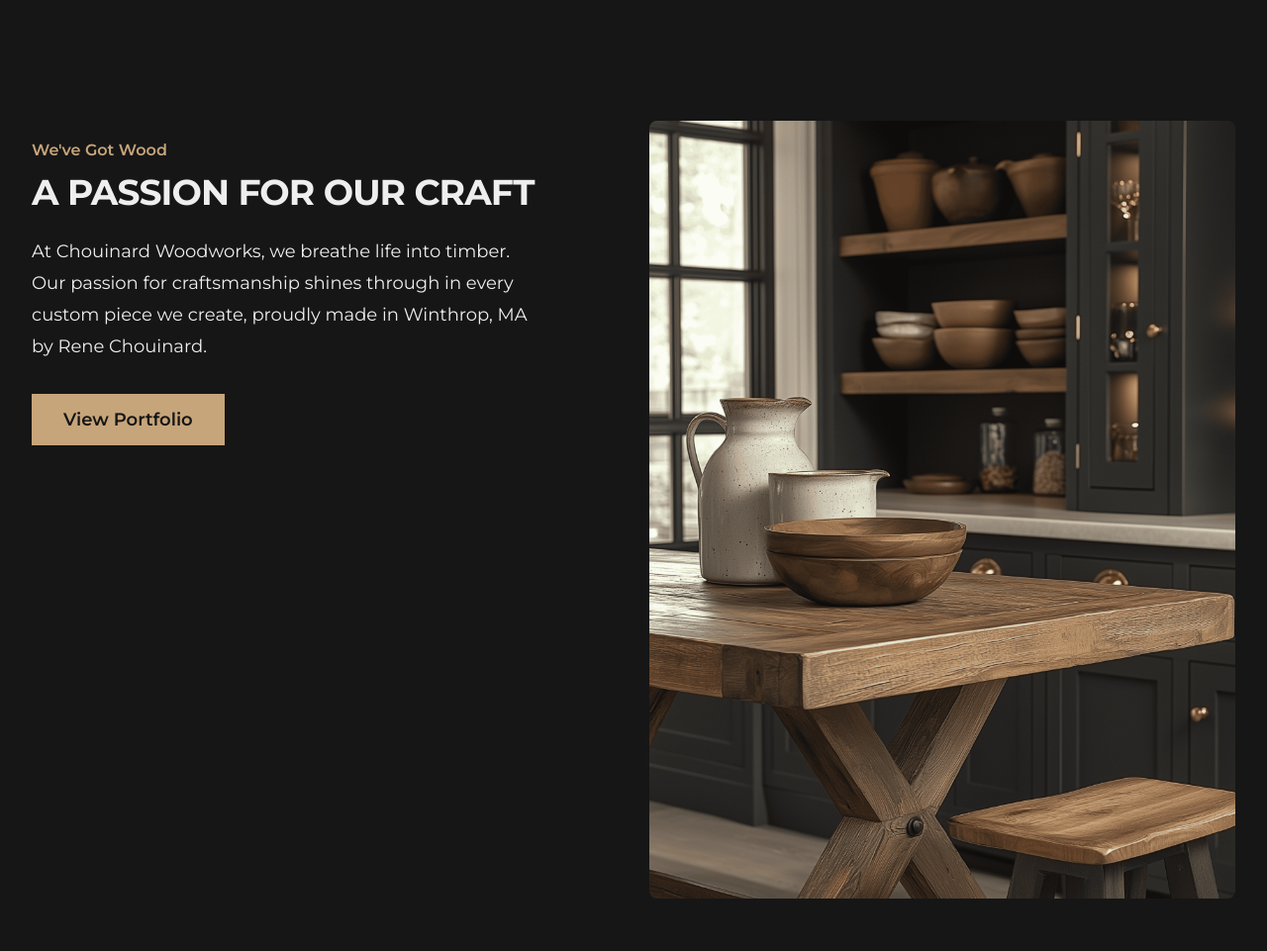
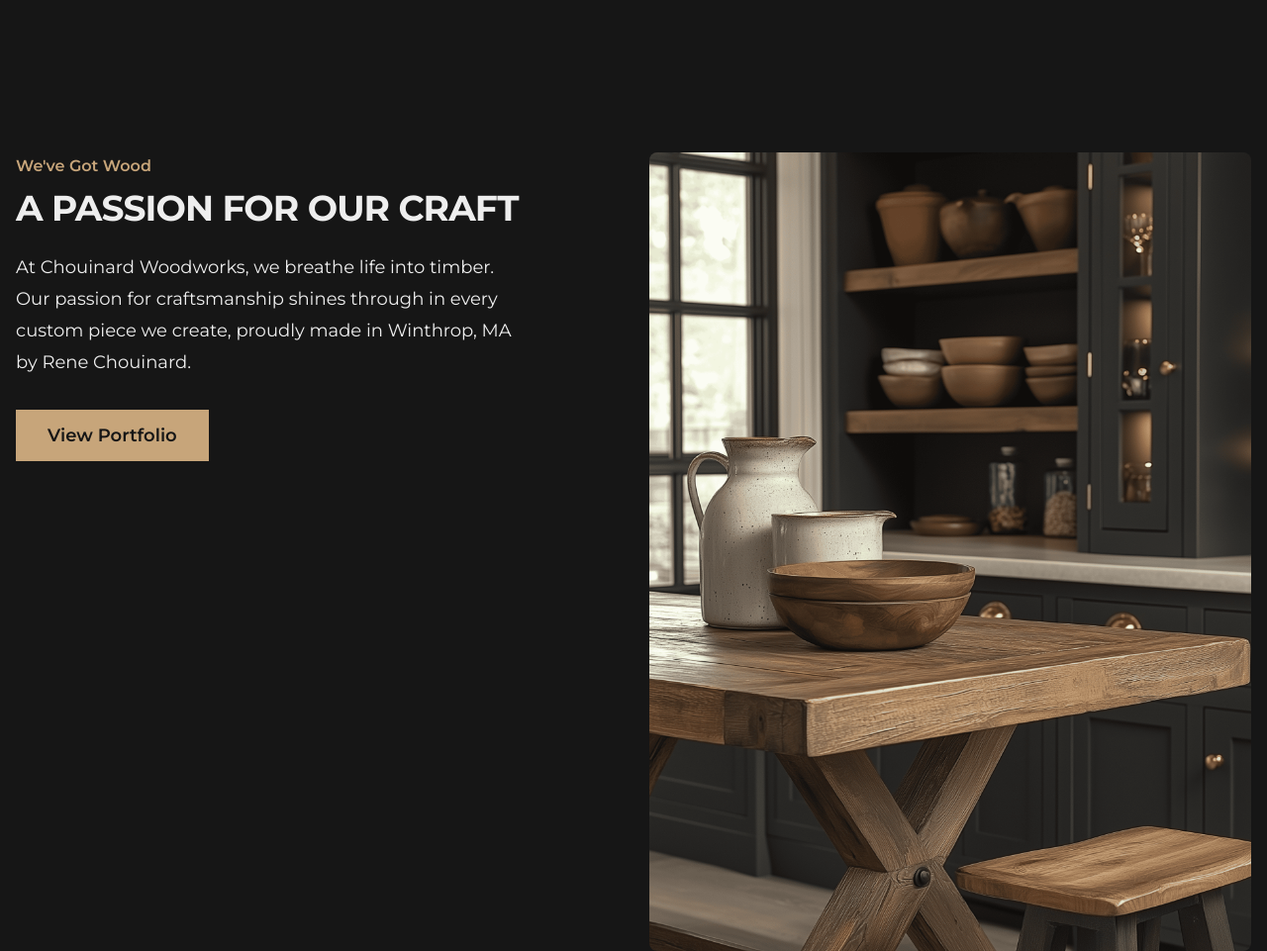
Before and after one commit to jaredswanson/chouinard-woodworks, a website: page index.html in a window 1280 px wide. Shown: the part 920-1881 px from the top of the page at 99% size. Drawn offline with nearby package versions, Linux system fonts and the light colour scheme.

Commit message:
Tightened the spacing in the A Passion for our Craft section. It was too wide and didn't match the rest of the page.

```diff
--- a/index.html
+++ b/index.html
@@ -36,24 +36,22 @@
     </header>
 
     <section class="py-24 md:py-32 bg-night">
-      <div class="overflow-hidden">
-        <div class="mx-auto max-w-7xl px-6 lg:px-8">
-          <div class="mx-auto grid max-w-2xl grid-cols-1 gap-x-8 gap-y-16 sm:gap-y-20 lg:mx-0 lg:max-w-none lg:grid-cols-2">
-            <div class="lg:pr-8 lg:pt-4">
+        <div class="container mx-auto px-4">
+          <div class="grid grid-cols-1 gap-x-6 gap-y-10 sm:grid-cols-2 xl:gap-x-8 mt-8">
             <div class="lg:max-w-lg">
               <h2 class="text-base font-semibold leading-7 text-lion">We've Got Wood</h2>
               <p class="mt-2 text-3xl font-bold tracking-tight sm:text-4xl">A PASSION FOR OUR CRAFT</p>
               <p class="mt-6 text-lg leading-8">At Chouinard Woodworks, we breathe life into timber. Our passion for craftsmanship shines through in every custom piece we create, proudly made in Winthrop, MA by Rene Chouinard. </p>
               <a href="#" class="inline-block bg-lion text-night py-3 px-8 mt-8 text-lg font-semibold hover:bg-dim-gray transition duration-300">View Portfolio</a>
             </div>
-            </div>
+
             <div class="aspect-h-1 aspect-w-1 w-full overflow-hidden rounded-lg sm:aspect-h-3 sm:aspect-w-2">
               <img src="./images/farmhouse-chic-table.png" alt="Woodworking craft" class="w-full h-auto object-cover">
             </div>
           </div>
         </div>
-      </div>
     </section>
+
 
     <section class="py-24 md:py-32 bg-eerie-black">
         <div class="container mx-auto px-4">
```
Lines whose indentation alone changed are shown as unchanged.
